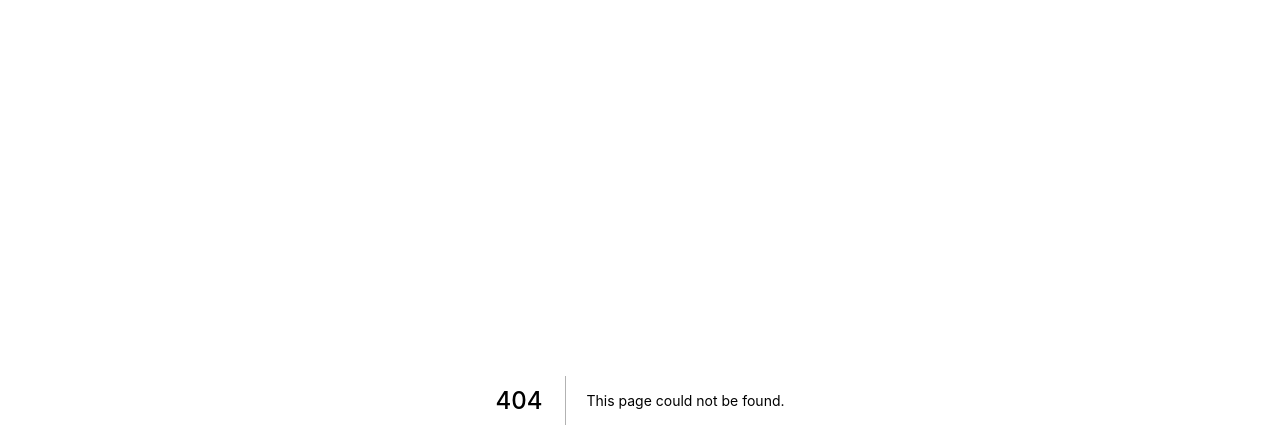
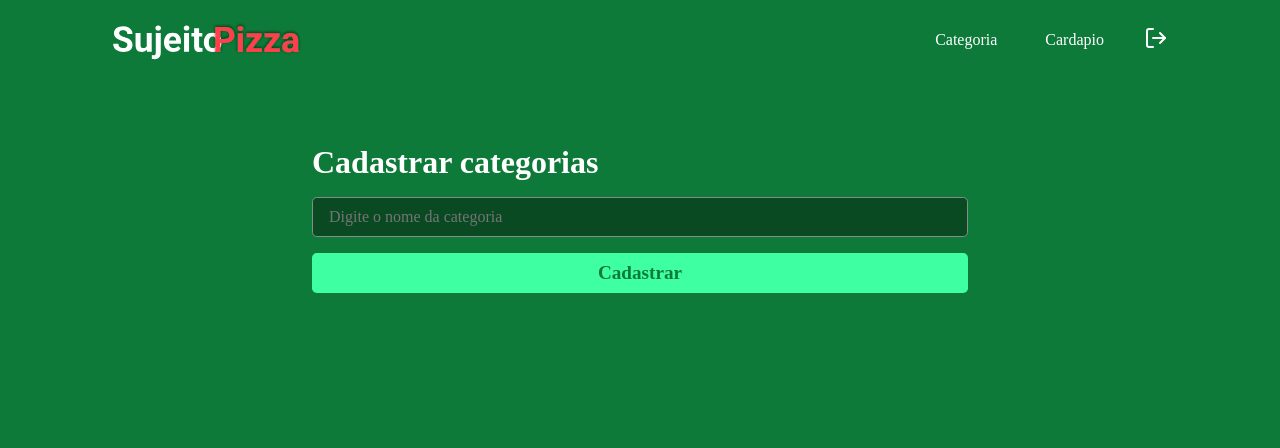
Before and after one commit to biancabalabenute/foodie-flow, a Next.js app in the folder frontend/: page /category in a window 1280 px wide. Before the commit this address had no page. Shown: the top 448 px of the page. Built offline with nearby package versions, Linux system fonts and the light colour scheme; a web font is replaced by a local one.

Commit message:
criando pagina e funcionalidade de registrar categoria

```diff
--- /dev/null
+++ b/frontend/src/pages/category/index.tsx
@@ -0,0 +1,53 @@
+import { FormEvent, useState } from "react";
+import Head from "next/head";
+import { Header } from "../../components/Header";
+import styles from './styles.module.scss'
+
+import { setupAPIClient } from "../../services/api";
+import { toast } from "react-toastify";
+
+export default function Category() {
+    const [name, setName] = useState('')
+
+    async function handleRegister(event: FormEvent) {
+        event.preventDefault();
+
+        if(name === ''){
+            return;
+        }
+
+        const apiClient = setupAPIClient();
+        await apiClient.post('/category',{
+            name: name
+        })
+
+        toast.success('Categoria cadastrada com sucesso!')
+        setName('');
+    }
+    return (
+        <>
+            <Head>
+                <title> Nova Categoria - Sujeito Pizzaria</title>
+            </Head>
+            <div>
+                <Header/>
+
+            <main className={styles.container}>
+                <h1>Cadastrar categorias</h1>
+
+                <form className={styles.form} onSubmit={handleRegister}>
+                    <input type="text"
+                    placeholder="Digite o nome da categoria"
+                    className={styles.input}
+                    value={name}
+                    onChange={(e) => setName(e.target.value)} />
+
+                    <button className = {styles.buttonAdd} type="submit">
+                        Cadastrar
+                    </button>
+                </form>
+            </main>
+            </div>
+        </>
+    )
+}
--- /dev/null
+++ b/frontend/src/pages/category/styles.module.scss
@@ -0,0 +1,40 @@
+.container{
+    max-width: 720px;
+    margin: 4rem auto;
+    padding: 0 2rem;
+
+    display: flex;
+    justify-content: space-between;
+    flex-direction: column;
+}
+
+.container h1{
+    color: var(--white);
+}
+
+.form{
+    display: flex;
+    flex-direction: column;
+    margin: 1rem 0;
+}
+
+.input{
+    background-color: var(--dark-900);
+    border: 0;
+    padding: 1rem;
+    height: 40px;
+    border-radius: 0.3rem;
+    color: var(--white);
+    border: 1px solid var(--gray-100);
+    margin-bottom: 1rem;
+}
+
+.buttonAdd{
+    height: 40px;
+    border: 0;
+    background-color: var(--green-900);
+    font-weight: bold;
+    font-size: 1.2rem;
+    border-radius: 0.3rem;
+    color: var(--dark-700);
+}
```
